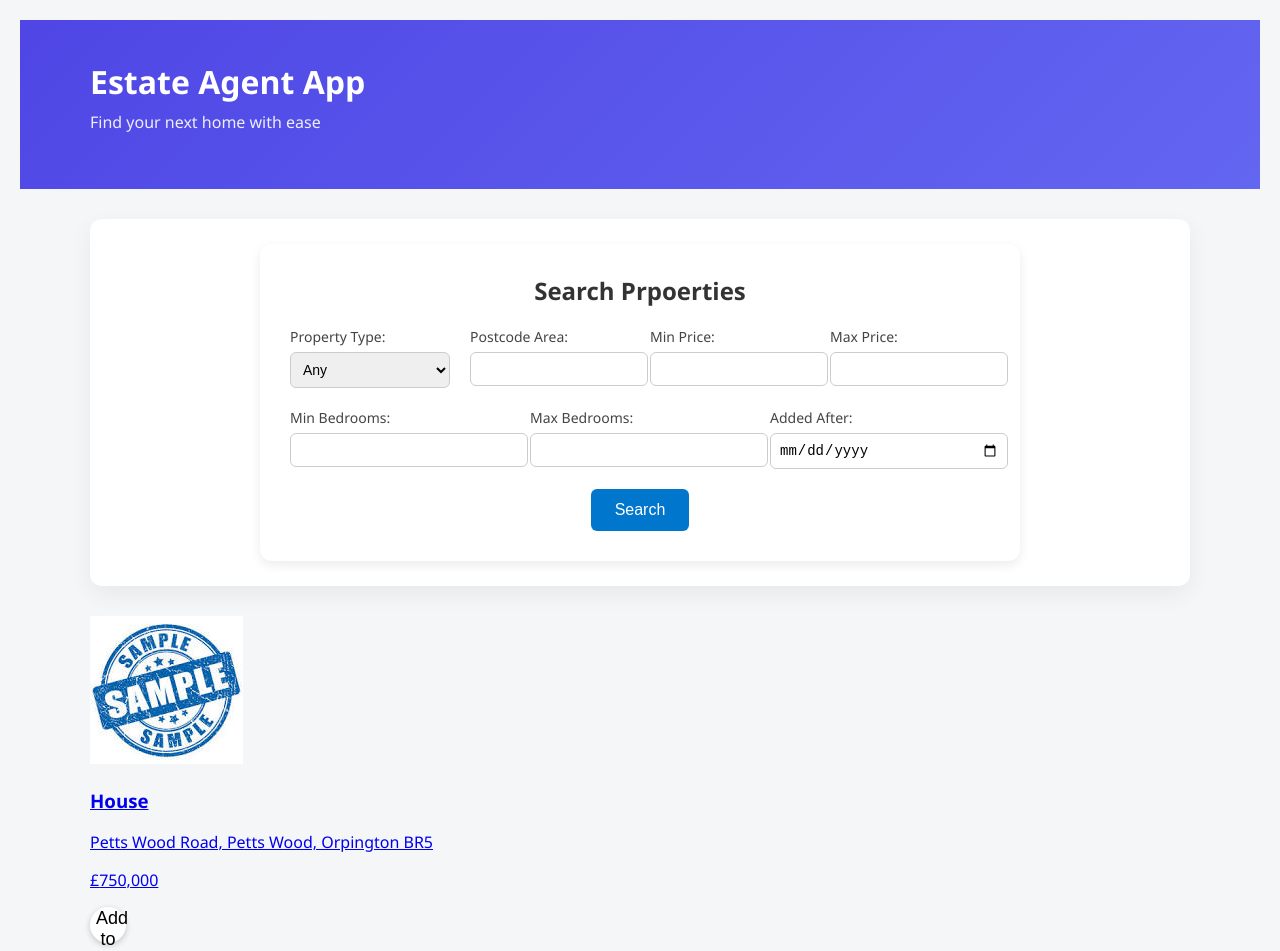
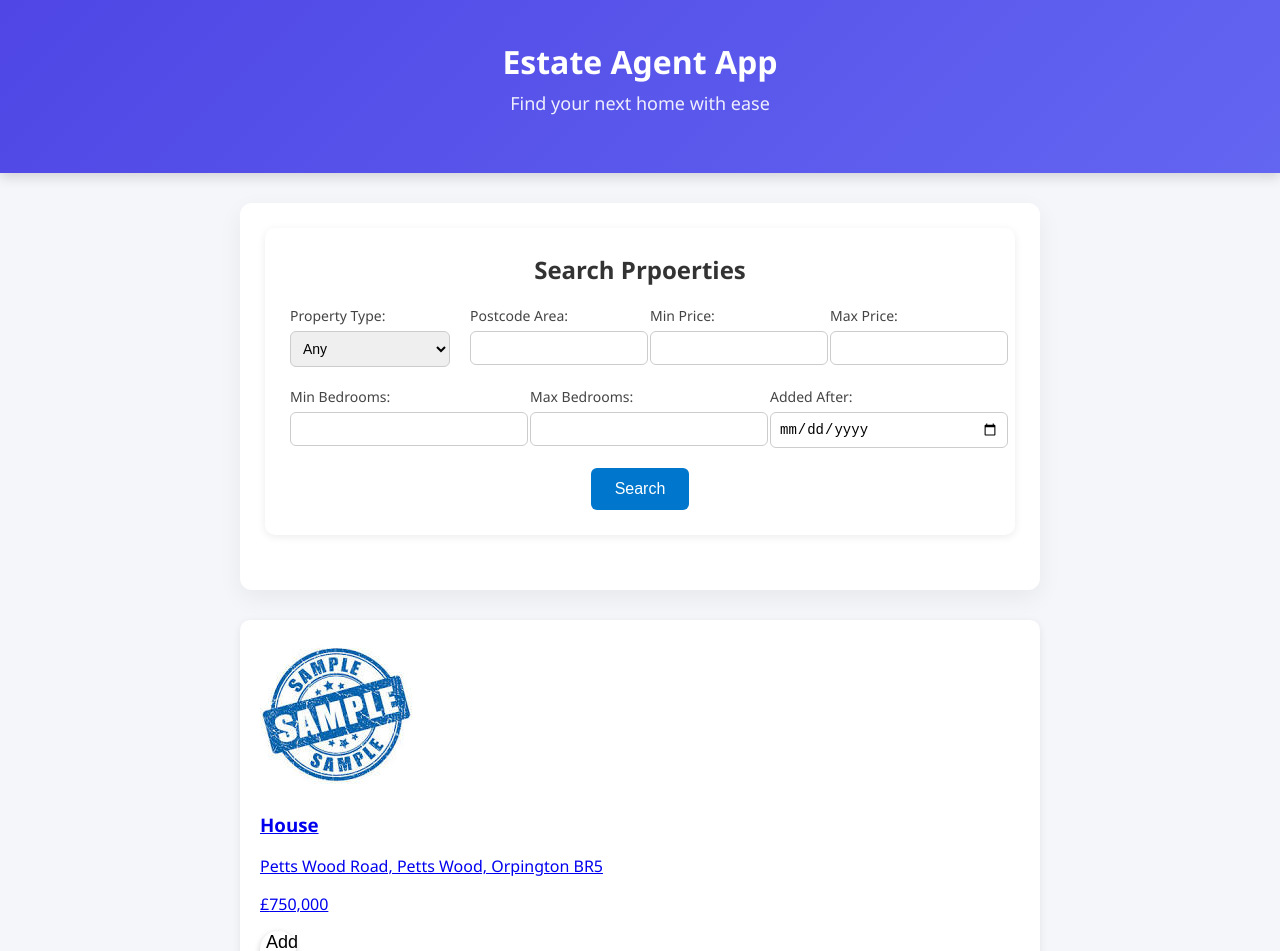
Before and after one commit to RavinduShenal/estate-agent-app, a React (Vite) app: page / in a window 1280 px wide. Shown: the top 951 px of the page. Built offline with nearby package versions, Linux system fonts and the light colour scheme.

Commit message:
Main page changes

```diff
--- a/src/styles/App.css
+++ b/src/styles/App.css
@@ -1,24 +1,111 @@
+.page {
+  font-family: "Segoe UI", Roboto, sans-serif;
+  background-color: #f5f6fa;
+  min-height: 100vh;
+  display: flex;
+  flex-direction: column;
+}
+
 /* Header */
 .header {
   background: linear-gradient(135deg, #5a189a, #7b2cbf);
   color: white;
-  padding: 30px;
+  padding: 40px 20px;
+  text-align: center;
+  box-shadow: 0 4px 12px rgba(0,0,0,0.15);
 }
 
 .header-content {
-  max-width: 1100px;
-  margin: auto;
+  max-width: 1000px;
+  margin: 0 auto;
 }
 
-.page {
-  padding: 20px;
+.header h1 {
+  font-size: 36px;
+  margin-bottom: 10px;
+}
+
+.header p {
+  font-size: 18px;
+  opacity: 0.9;
+}
+
+/* Main content */
+.content {
+  max-width: 1200px;
+  margin: 30px auto;
+  padding: 0 20px;
+}
+
+/* Search form */
+.search-form {
+  background-color: #fff;
+  padding: 25px;
+  border-radius: 10px;
+  box-shadow: 0 2px 8px rgba(0,0,0,0.08);
+  margin-bottom: 30px;
+  display: flex;
+  flex-direction: column;
+  gap: 20px;
 }
 
 .layout {
-  display: flex;
-  gap: 20px;
+  display: grid;
+  grid-template-columns: 1fr 300px;
+  gap: 30px;
+  align-items: start;
 }
 
 .results-section {
   flex: 1;
+  display: grid;
+  grid-template-columns: repeat(auto-fill, minmax(320px, 1fr));
+  gap: 25px;
 }
+
+/* Sidebar */
+.favourites-sidebar {
+  width: 300px;
+  background: #fff;
+  border-radius: 10px;
+  padding: 20px;
+  box-shadow: 0 2px 8px rgba(0,0,0,0.08);
+}
+
+/* Cards (example styling for PropertyCard) */
+.property-card {
+  background: #fff;
+  border-radius: 10px;
+  padding: 20px;
+  box-shadow: 0 2px 8px rgba(0,0,0,0.08);
+  transition: transform 0.2s ease, box-shadow 0.2s ease;
+}
+
+.property-card:hover {
+  transform: translateY(-4px);
+  box-shadow: 0 6px 16px rgba(0,0,0,0.12);
+}
+
+/* Favourites sidebar */
+.favourites-sidebar {
+  width: 300px;
+  background-color: #fff;
+  border-radius: 10px;
+  padding: 20px;
+  box-shadow: 0 2px 8px rgba(0, 0, 0, 0.08);
+}
+
+.favourites-sidebar h4 {
+  margin-top: 0;
+  font-size: 18px;
+  color: #333;
+  border-bottom: 1px solid #eee;
+  padding-bottom: 8px;
+}
+
+.favourites-sidebar .favourite-item {
+  margin-top: 15px;
+  font-size: 14px;
+  color: #555;
+  line-height: 1.4;
+}
```
